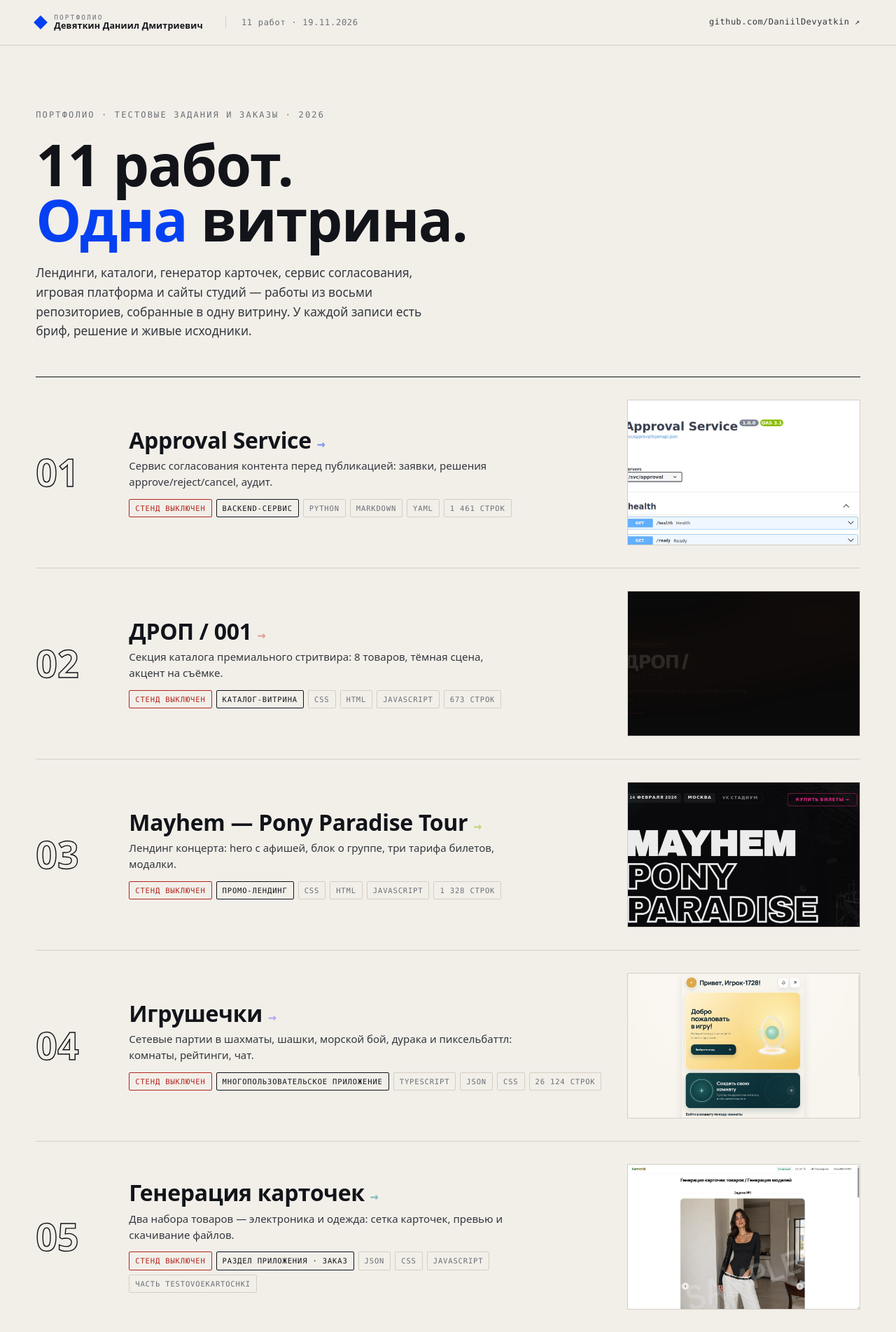
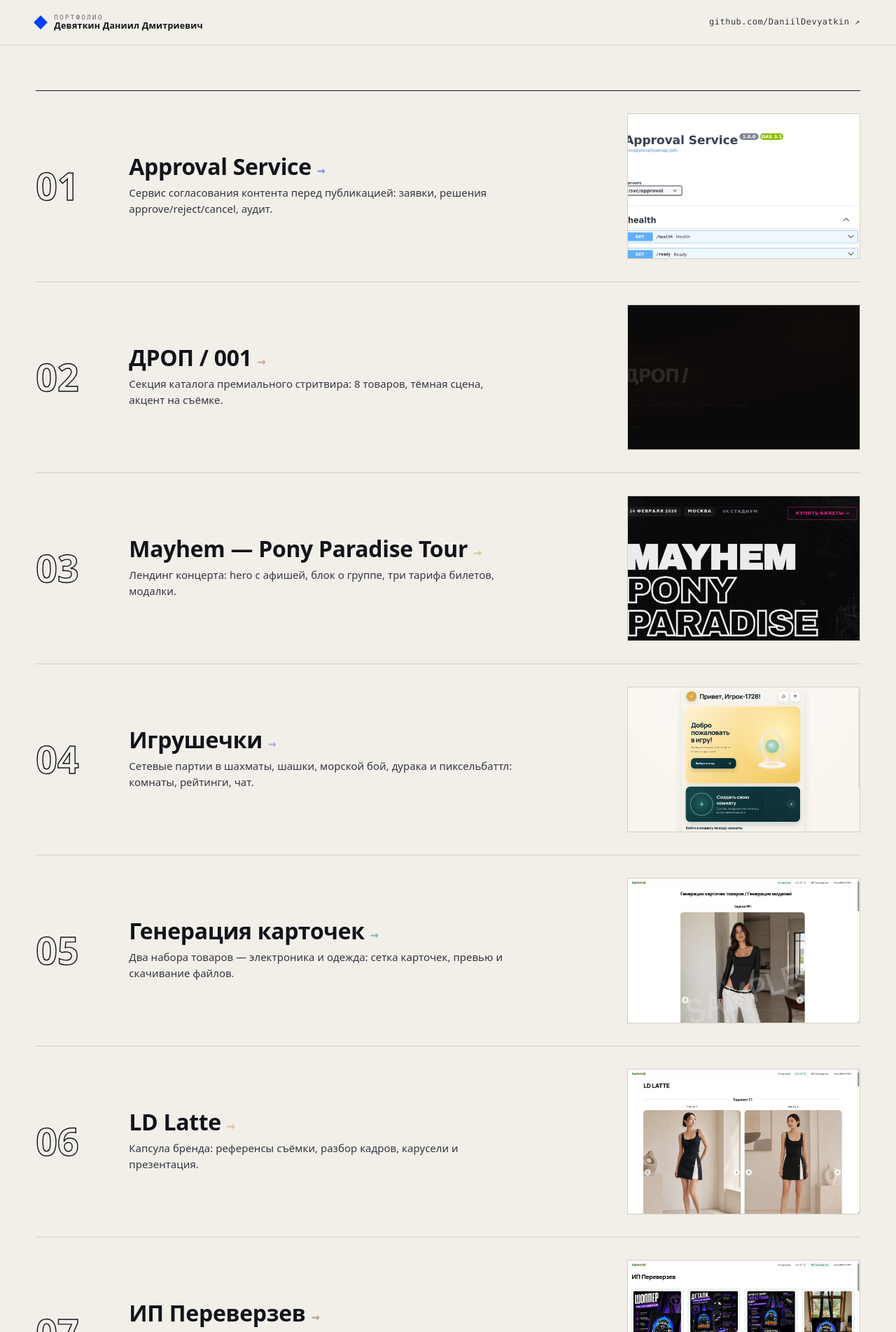
Before and after one commit to DaniilDevyatkin/saitpfdev, a FastAPI app: page / in a window 1280 px wide. Shown: the top 1903 px of the page at 70% size. Run offline with FastAPI, Linux system fonts and the light colour scheme; data that the repository does not hold is empty.

Commit message:
Убраны герой, счётчик и плашки в списке работ

```diff
--- a/studio/static/style.css
+++ b/studio/static/style.css
@@ -97,15 +97,6 @@ button { font: inherit; color: inherit; }
   .brand__name { font-size: 11px; }
   .topbar__link { display: none; }
 }
-.topbar__count {
-  font-family: var(--font-mono);
-  font-size: 12px;
-  letter-spacing: .06em;
-  color: var(--muted);
-  padding-left: clamp(10px, 2vw, 22px);
-  border-left: 1px solid var(--rule);
-  white-space: nowrap;
-}
 .topbar__link {
   margin-left: auto;
   font-family: var(--font-mono);
@@ -117,41 +108,7 @@ button { font: inherit; color: inherit; }
 }
 .topbar__link:hover { color: var(--ink); border-bottom-color: var(--ink); }
 @media (max-width: 640px) {
-  .topbar__count { display: none; }
-  .topbar__link { font-size: 11px; }
-}
-
-/* ── Герой ──────────────────────────────────────────────────────── */
-
-.hero { padding-block: clamp(40px, 7vw, 96px) clamp(28px, 4vw, 56px); }
-
-.kicker {
-  font-family: var(--font-mono);
-  font-size: 12px;
-  letter-spacing: .18em;
-  text-transform: uppercase;
-  color: var(--muted);
-  margin: 0 0 22px;
-}
-
-.hero h1 {
-  font-family: var(--font-display);
-  font-weight: 800;
-  font-size: clamp(34px, 6.4vw, 88px);
-  line-height: .96;
-  letter-spacing: -.02em;
-  margin: 0 0 24px;
-  max-width: 22ch;
-}
-.hero h1 em { font-style: normal; color: var(--accent); }
-.nw { white-space: nowrap; }
-
-.hero__lead {
-  font-size: clamp(16px, 1.35vw, 20px);
-  line-height: 1.6;
-  color: var(--ink-soft);
-  max-width: 58ch;
-  margin: 0;
+    .topbar__link { font-size: 11px; }
 }
 
 /* ── Кнопки (страница проекта) ──────────────────────────────────── */
@@ -179,7 +136,7 @@ button { font: inherit; color: inherit; }
 
 /* ── Список проектов ────────────────────────────────────────────── */
 
-.list { padding-bottom: clamp(48px, 8vw, 120px); }
+.list { padding-block: clamp(28px, 5vw, 64px) clamp(48px, 8vw, 120px); }
 
 .ledger { border-top: 1px solid var(--ink); border-bottom: 1px solid var(--ink); }
 
@@ -237,12 +194,11 @@ button { font: inherit; color: inherit; }
 @media (hover: none) { .row__arrow { opacity: .5; transform: none; } }
 
 .row__brief {
-  margin: 0 0 12px;
+  margin: 0;
   color: var(--ink-soft);
   font-size: 15px;
   max-width: 64ch;
 }
-.row__meta { display: flex; flex-wrap: wrap; gap: 6px; align-items: center; }
 
 .chip {
   font-family: var(--font-mono);
--- a/studio/templates/base.html
+++ b/studio/templates/base.html
@@ -19,7 +19,6 @@
           <span class="brand__name">Девяткин Даниил Дмитриевич</span>
         </span>
       </a>
-      <span class="topbar__count">{{ projects|length }} работ · {{ built_at }}</span>
       <a class="topbar__link" href="https://github.com/DaniilDevyatkin" target="_blank" rel="noopener">
         github.com/DaniilDevyatkin ↗
       </a>
--- a/studio/templates/index.html
+++ b/studio/templates/index.html
@@ -2,18 +2,6 @@
 
 {% block body %}
 <main>
-  <section class="hero">
-    <div class="wrap">
-      <p class="kicker">Портфолио · тестовые задания и заказы · 2026</p>
-      <h1>{{ totals.projects|plural('работа,работы,работ') }}.<br><span class="nw"><em>Одна</em> витрина.</span></h1>
-      <p class="hero__lead">
-        Лендинги, каталоги, генератор карточек, сервис согласования, игровая платформа
-        и сайты студий — работы из восьми репозиториев, собранные в одну витрину.
-        У каждой записи есть бриф, решение и живые исходники.
-      </p>
-    </div>
-  </section>
-
   <section class="list">
     <div class="wrap">
       <div class="ledger">
@@ -23,20 +11,6 @@
           <div class="row__main">
             <h2 class="row__name">{{ p.name }} <span class="row__arrow" aria-hidden="true">→</span></h2>
             <p class="row__brief">{{ p.brief }}</p>
-            <div class="row__meta">
-              {% if p.online %}
-              <span class="chip chip--live">в сети</span>
-              {% else %}
-              <span class="chip chip--off">стенд выключен</span>
-              {% endif %}
-              <span class="chip chip--kind">{{ p.kind }}</span>
-              {% for s in p.stack %}<span class="chip">{{ s }}</span>{% endfor %}
-              {% if p.parent %}
-              <span class="chip">часть {{ p.repo }}</span>
-              {% else %}
-              <span class="chip">{{ p.loc|sp }} строк</span>
-              {% endif %}
-            </div>
           </div>
           <div class="row__shot">
             <img src="/static/shots/{{ p.slug }}.jpg" alt="Снимок проекта {{ p.name }}" loading="lazy">
```
Also changed, not shown: docs/REPORT.md (+20 -0 lines), tests/test_platform.py (+3 -0 lines), 2 other files.
